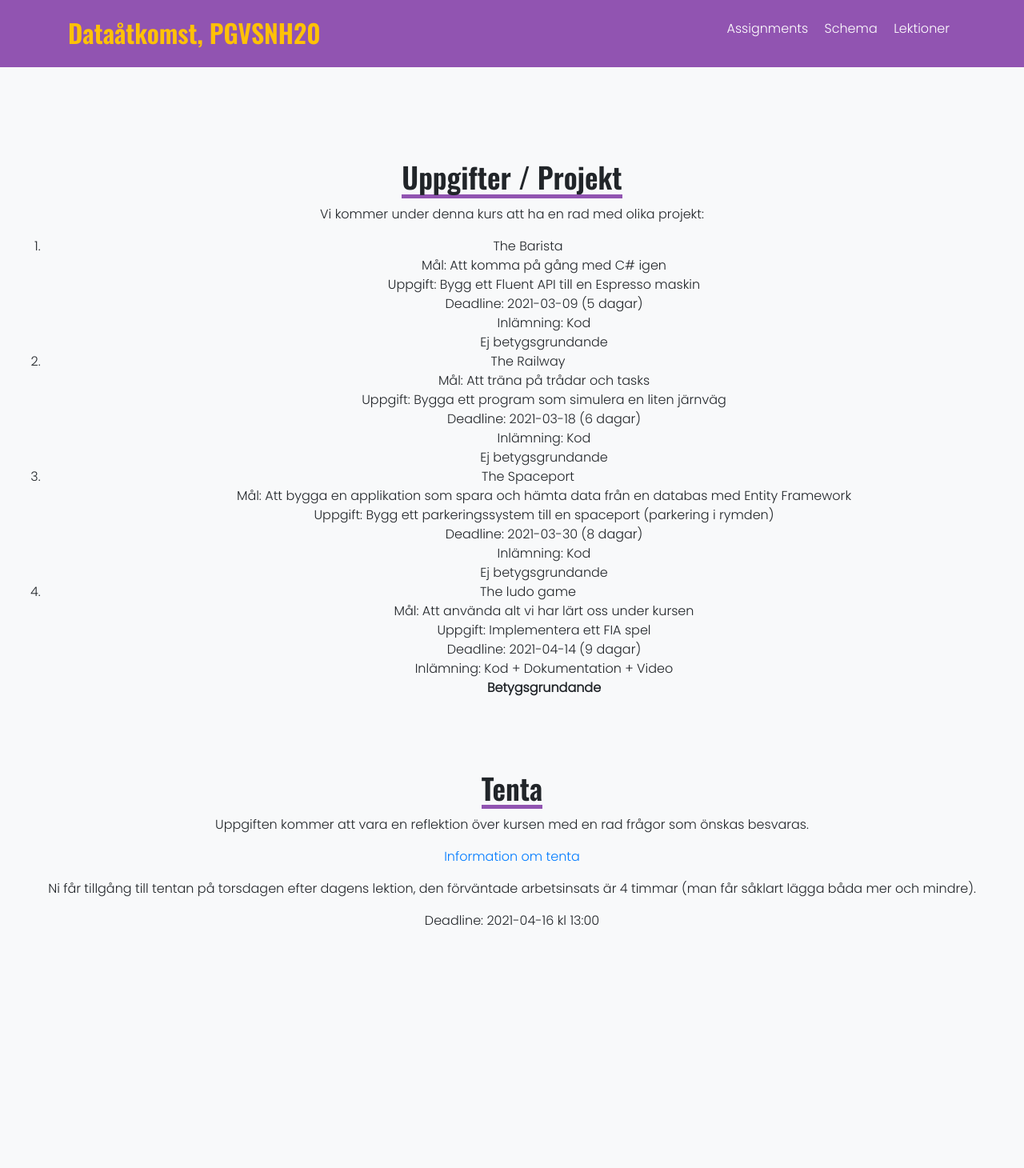
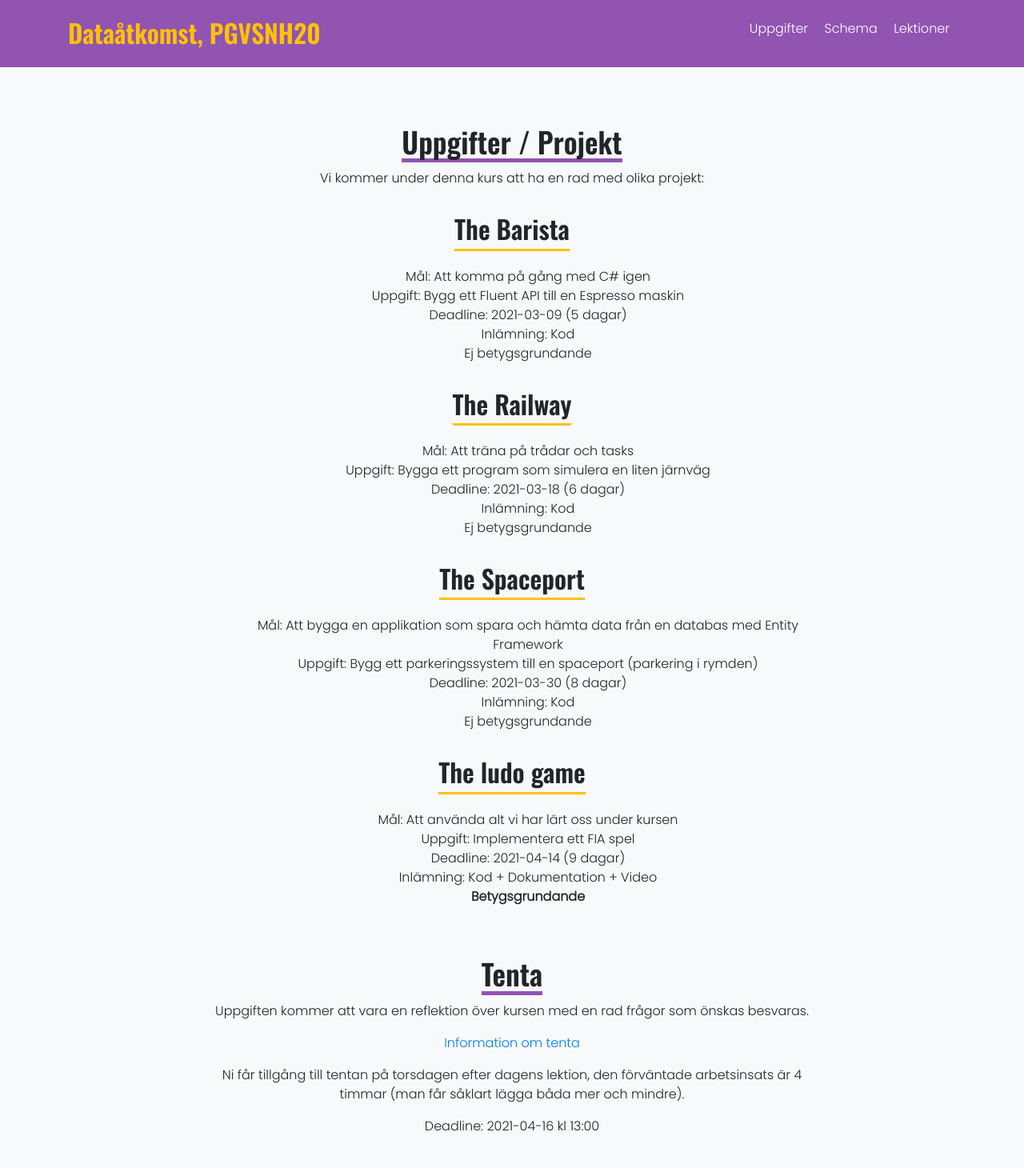
Before and after one commit to PGVSNH20/PGVSNH20-dataatkomst, a Jekyll site: the page built from assignments.md, in a window 1280 px wide. Shown: the whole page at 80% size. Built offline with Jekyll 4.4.1, drawn with Linux system fonts in a browser that asks for light colours; nearby versions of some CDN libraries; before the commit the page ends 1203 px from its top, so only the background shows below that; part of the change alters nothing that is shown.

Commit message:
Updates assignments

```diff
--- a/_includes/nav.html
+++ b/_includes/nav.html
@@ -1,3 +1,3 @@
-<a href="{{ "/assignments" | prepend: site.baseurl }}" class="text-white p-2">Assignments</a>
+<a href="{{ "/assignments" | prepend: site.baseurl }}" class="text-white p-2">Uppgifter</a>
 <a href="{{ "/schedule" | prepend: site.baseurl }}" class="text-white p-2">Schema</a>
 <a href="{{ "/lectures" | prepend: site.baseurl }}" class="text-white p-2">Lektioner</a>
--- a/assignments.md
+++ b/assignments.md
@@ -1,5 +1,5 @@
 ---
-layout: page
+layout: welcome
 title: Assignments
 permalink: /assignments/
 ---
@@ -8,30 +8,33 @@ permalink: /assignments/
 
 Vi kommer under denna kurs att ha en rad med olika projekt:
 
-1. The Barista
-   * Mål: Att komma på gång med C# igen
-   * Uppgift: Bygg ett Fluent API till en Espresso maskin
-   * Deadline: 2021-03-09 (5 dagar)
-   * Inlämning: Kod
-   * Ej betygsgrundande
-2. The Railway
-   * Mål: Att träna på trådar och tasks
-   * Uppgift: Bygga ett program som simulera en liten järnväg
-   * Deadline: 2021-03-18 (6 dagar)
-   * Inlämning: Kod
-   * Ej betygsgrundande
-3. The Spaceport
-   * Mål: Att bygga en applikation som spara och hämta data från en databas med Entity Framework
-   * Uppgift: Bygg ett parkeringssystem till en spaceport (parkering i rymden)
-   * Deadline: 2021-03-30 (8 dagar)
-   * Inlämning: Kod
-   * Ej betygsgrundande
-4. The ludo game
-   * Mål: Att använda alt vi har lärt oss under kursen
-   * Uppgift: Implementera ett FIA spel
-   * Deadline: 2021-04-14 (9 dagar)
-   * Inlämning: Kod + Dokumentation + Video
-   * **Betygsgrundande**
+## The Barista
+* Mål: Att komma på gång med C# igen
+* Uppgift: Bygg ett Fluent API till en Espresso maskin
+* Deadline: 2021-03-09 (5 dagar)
+* Inlämning: Kod
+* Ej betygsgrundande
+
+## The Railway
+* Mål: Att träna på trådar och tasks
+* Uppgift: Bygga ett program som simulera en liten järnväg
+* Deadline: 2021-03-18 (6 dagar)
+* Inlämning: Kod
+* Ej betygsgrundande
+
+## The Spaceport
+* Mål: Att bygga en applikation som spara och hämta data från en databas med Entity Framework
+* Uppgift: Bygg ett parkeringssystem till en spaceport (parkering i rymden)
+* Deadline: 2021-03-30 (8 dagar)
+* Inlämning: Kod
+* Ej betygsgrundande
+
+## The ludo game
+* Mål: Att använda alt vi har lärt oss under kursen
+* Uppgift: Implementera ett FIA spel
+* Deadline: 2021-04-14 (9 dagar)
+* Inlämning: Kod + Dokumentation + Video
+* **Betygsgrundande**
 
 # Tenta
 
```
